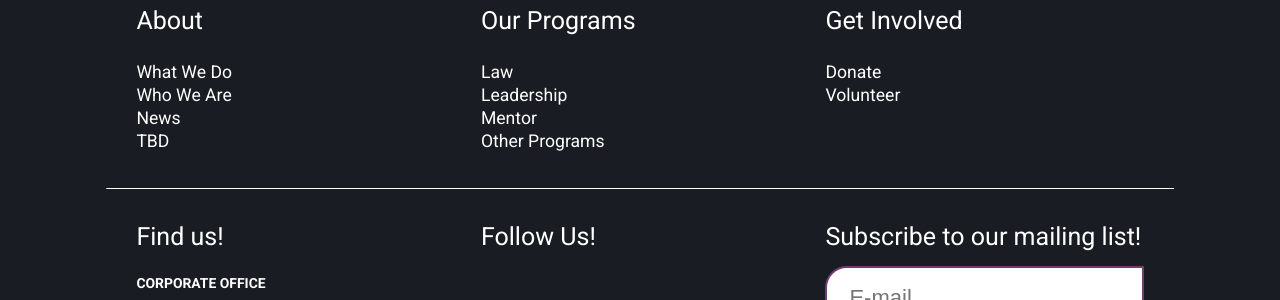
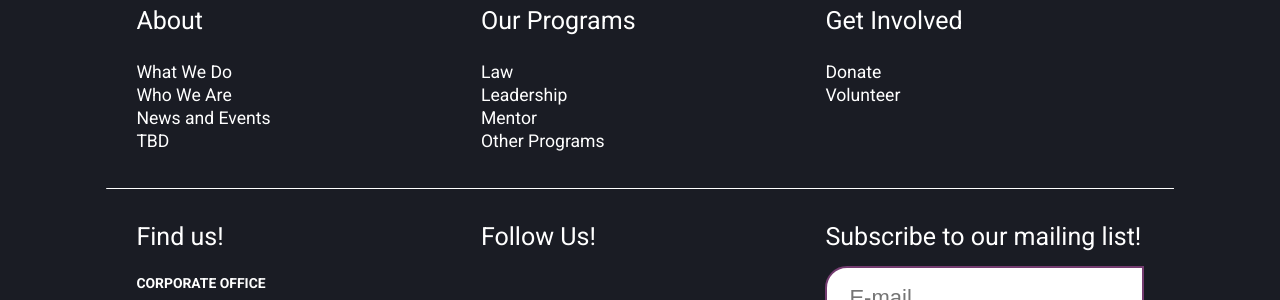
Before and after one commit to rajaaalsubairi/fly-program, a Jekyll site: the page built from index.html, in a window 1280 px wide and 900 px high, scrolled down 3374 px. Shown: the part 271-571 px from the top of the window. Built offline with Jekyll 4.4.1, drawn with Linux system fonts in a browser that asks for light colours; some web fonts are replaced; a style sheet for code colours, icons or effects is not loaded.

Commit message:
feat(html): add link to navigation header and footer

```diff
--- a/_layouts/default.html
+++ b/_layouts/default.html
@@ -101,26 +102,26 @@
             <div class="gutter-1-2 unit unit-xs-1 unit-s-1 unit-m-1-3 unit-l-1-3 unit-xl-1-3">
               <h3>About</h3>
               <ul>
-                <li><a href="#">What We Do</a></li>
-                <li><a href="#">Who We Are</a></li>
-                <li><a href="#">News</a></li>
-                <li><a href="#">TBD</a></li>
+                <li><a href="{{site.baseurl}}/pages/what-we-do">What We Do</a></li>
+                <li><a href="{{site.baseurl}}/pages/who-we-are">Who We Are</a></li>
+                <li><a href="{{site.baseurl}}/pages/news-and-events">News and Events</a></li>
+                <li><a href="{{site.baseurl}}/pages/">TBD</a></li>
               </ul>
                 </div>
  <div class="gutter-1-2 unit unit-xs-1 unit-s-1 unit-m-1-3 unit-l-1-3 unit-xl-1-3">
               <h3>Our Programs</h3>
               <ul>
-                <li><a href="#">Law</a></li>
-                <li><a href="#">Leadership</a></li>
-                <li><a href="#">Mentor</a></li>
-                <li><a href="#">Other Programs</a></li>
+                <li><a href="{{site.baseurl}}/pages/law">Law</a></li>
+                <li><a href="{{site.baseurl}}/pages/leadership">Leadership</a></li>
+                <li><a href="{{site.baseurl}}/pages/mentor">Mentor</a></li>
+                <li><a href="{{site.baseurl}}/pages/other-programs">Other Programs</a></li>
               </ul>
      </div>
      <div class="gutter-1-2 unit unit-xs-1 unit-s-1 unit-m-1-3 unit-l-1-3 unit-xl-1-3">
               <h3>Get Involved</h3>
               <ul>
-                <li><a href="#">Donate</a></li>
-                <li><a href="#">Volunteer</a></li>
+                <li><a href="{{site.baseurl}}/pages/donate">Donate</a></li>
+                <li><a href="{{site.baseurl}}/pages/volunteer">Volunteer</a></li>
               </ul>
             </div>
          </div>
```
Also changed, not shown: other parts of _layouts/default.html (+11 -10 lines), _layouts/inside-pages.html (line endings or trailing spaces).
